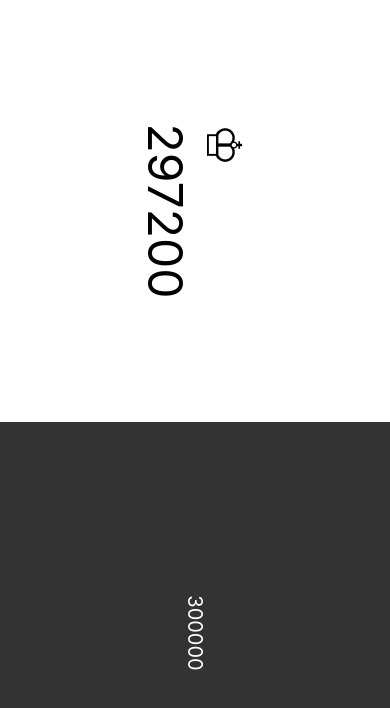
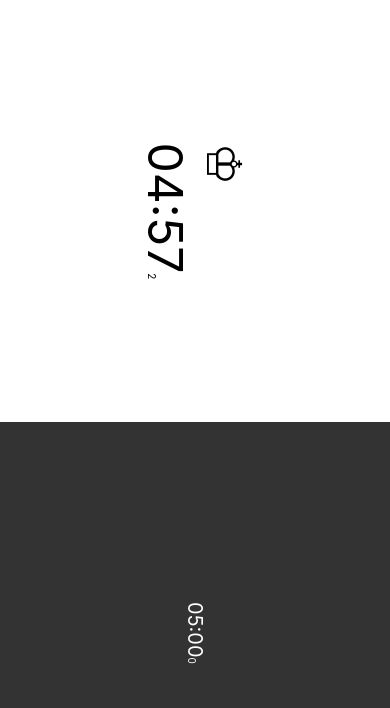
Before and after one commit to alexjgustafson/blitz, a React Native app: screen / in a window 390 px wide. Both pictures are taken after a click on the button "PLAY". Shown: the top 708 px of the page. Built offline with nearby package versions, Linux system fonts and the light colour scheme.

Commit message:
nicer timer on play mode

```diff
--- a/components/play.js
+++ b/components/play.js
@@ -52,6 +52,9 @@ class Play extends Component {
       rotateWrapper: {
         transform: [{ rotate: boardPosition ? '-90deg' : '90deg' }],
       },
+      tenths: {
+        fontSize: 10,
+      },
       white: {
         flex: 1,
         backgroundColor: '#fff',
@@ -63,18 +66,34 @@ class Play extends Component {
       },
     });
 
+    function displayTime( ms ){
+      const tenths = ms % 1000;
+      const displayTenths = tenths / 100;
+      const seconds = ((ms - tenths) / 1000) % 60;
+      const minutesInSeconds = (( ms - tenths ) / 1000) - seconds;
+      const displayMinutes = minutesInSeconds ? minutesInSeconds / 60 : 0;
+
+      function leadingZero( int ){
+        let string = int < 10 ? '0' : '';
+        return string += int;
+      }
+      return(
+        <Text>{`${leadingZero(displayMinutes)}:${leadingZero(seconds)}`}<Text style={styles.tenths}>{displayTenths}</Text></Text>
+      );
+    }
+
     return (
       <View style={styles.container}>
         <TouchableHighlight style={styles.white} onLongPress={this.handleLongPress} onPress={ () => onTap(1) } underlayColor='#ccc'>
           <View style={styles.rotateWrapper}>
             <Text style={styles.whiteText}>{ activePlayer ? '♔' : ''}</Text>
-            <Text style={styles.whiteText}>{whiteTime}</Text>
+            <Text style={styles.whiteText}>{displayTime(whiteTime)}</Text>
           </View>
         </TouchableHighlight>
         <TouchableHighlight style={styles.black} onLongPress={this.handleLongPress} onPress={ () => onTap(0) } underlayColor='#555'>
           <View style={styles.rotateWrapper}>
             <Text style={styles.blackText}>{ !activePlayer ? '♔' : ''}</Text>
-            <Text style={styles.blackText}>{blackTime}</Text>
+            <Text style={styles.blackText}>{displayTime(blackTime)}</Text>
           </View>
         </TouchableHighlight>
         <Modal
```
